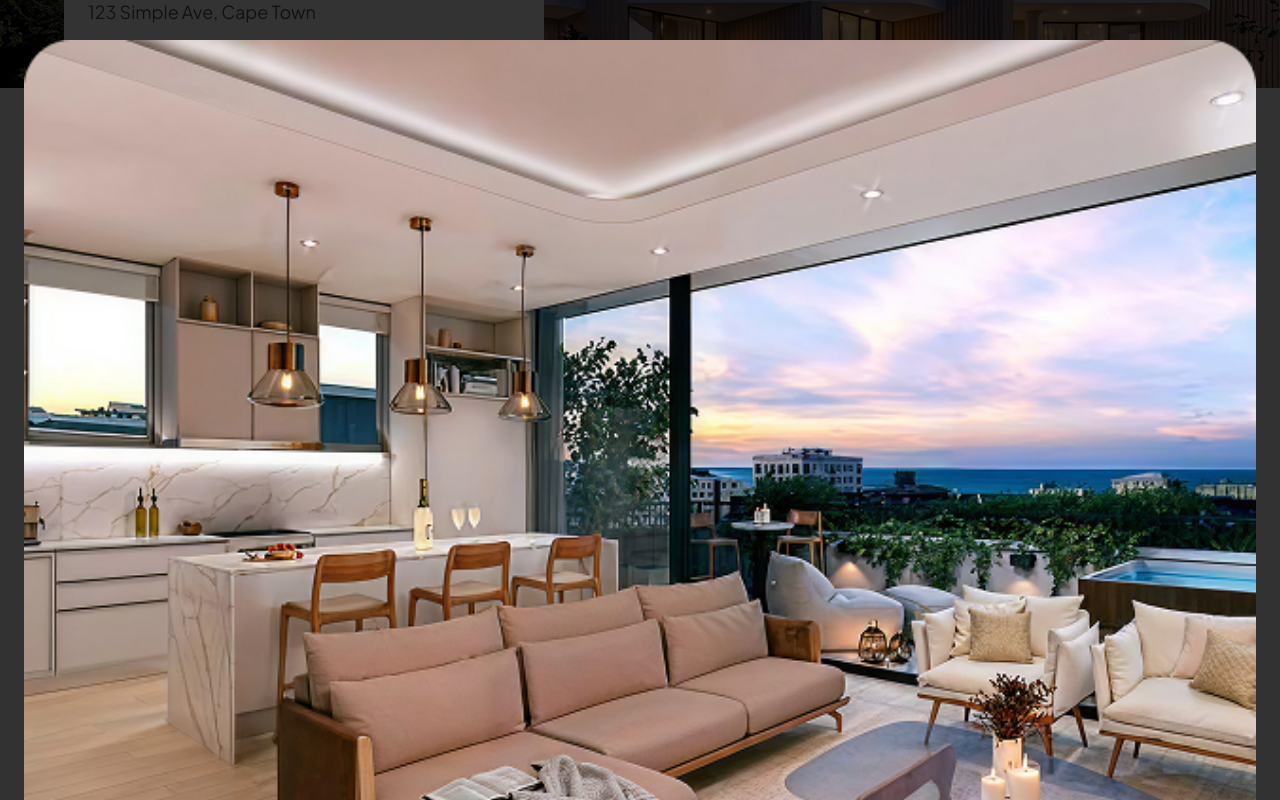
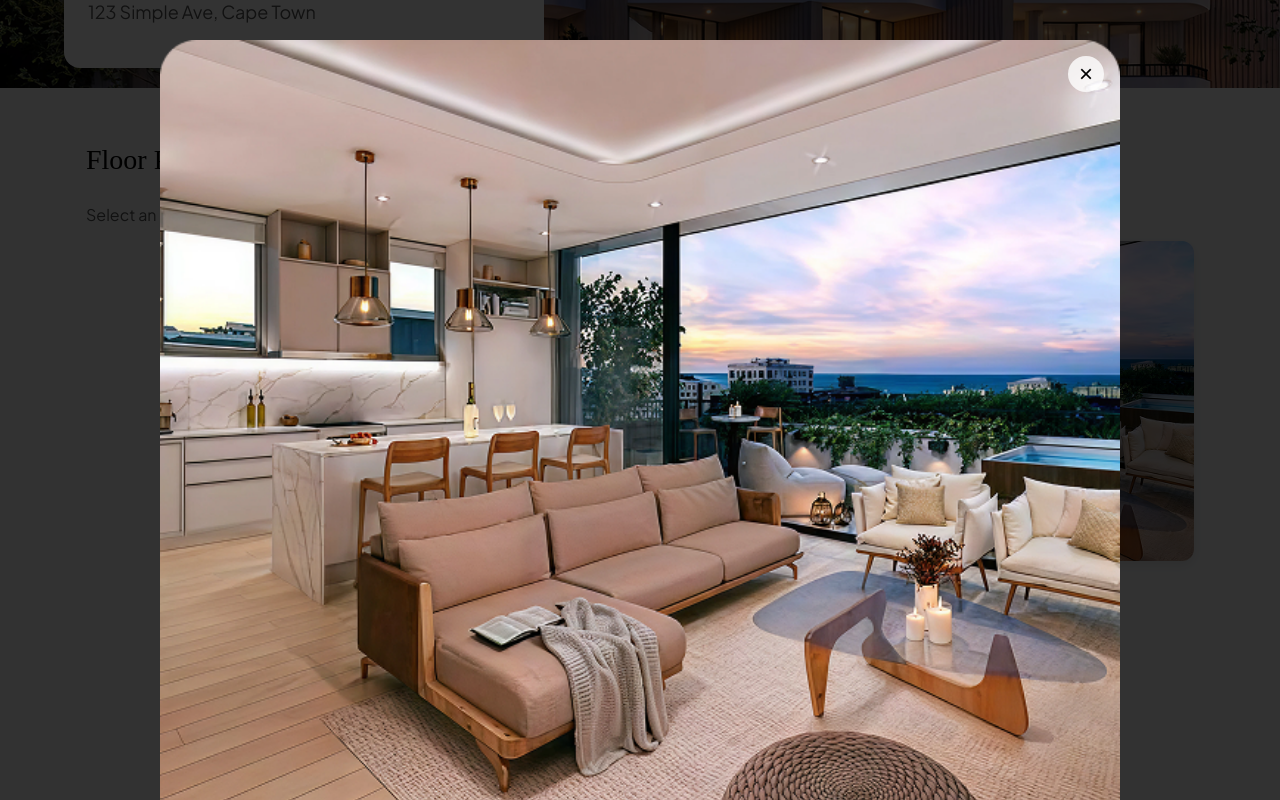
Before and after one commit to thierryluc/stepinside, a React (Vite) app: page / in a window 1280 px wide. Both pictures are taken after a click on the picture 925 px from the left and 834 px from the top of the page. Shown: the part 434-1234 px from the top of the page. Built offline with nearby package versions, Linux system fonts and the light colour scheme; a web font is replaced by a local one.

Commit message:
Added close button for modal popup

```diff
--- a/src/components/RoomInfo.jsx
+++ b/src/components/RoomInfo.jsx
@@ -57,6 +57,12 @@ function RoomInfo({ selectedRoom }) {
         className="lightbox"
         overlayClassName="lightbox-overlay"
       >
+        <button
+          className="lightbox-close"
+          onClick={() => setModalIsOpen(false)}
+        >
+          ×
+        </button>
         <img src={room.image} alt={room.title} />
       </Modal>
     </div>
--- a/src/styles/RoomInfo.css
+++ b/src/styles/RoomInfo.css
@@ -31,7 +31,6 @@
   color: #333;
 }
 
-/* Lightbox overlay */
 .lightbox-overlay {
   position: fixed;
   top: 0;
@@ -42,14 +41,13 @@
   z-index: 999;
 }
 
-/* Lightbox content */
 .lightbox {
   position: absolute;
   top: 50%;
   left: 50%;
   transform: translate(-50%, -50%);
-  width: calc(100vw - 48px); /* 24px padding on each side */
-  max-width: 100%;
+  width: calc(100vw - 48px);
+  max-width: 960px;
   max-height: 90vh;
   background: none;
   border: none;
@@ -63,6 +61,28 @@
   border-radius: 8px;
 }
 
+.lightbox-close {
+  position: absolute;
+  top: 16px;
+  right: 16px;
+  background: rgba(255, 255, 255, 0.8);
+  border: none;
+  border-radius: 50%;
+  font-size: 24px;
+  width: 36px;
+  height: 36px;
+  cursor: pointer;
+  z-index: 1001;
+  display: flex;
+  align-items: center;
+  justify-content: center;
+  transition: background 0.2s ease;
+}
+
+.lightbox-close:hover {
+  background: rgba(255, 255, 255, 1);
+}
+
 @media (max-width: 768px) {
   .desktop-only {
     display: none;
```
